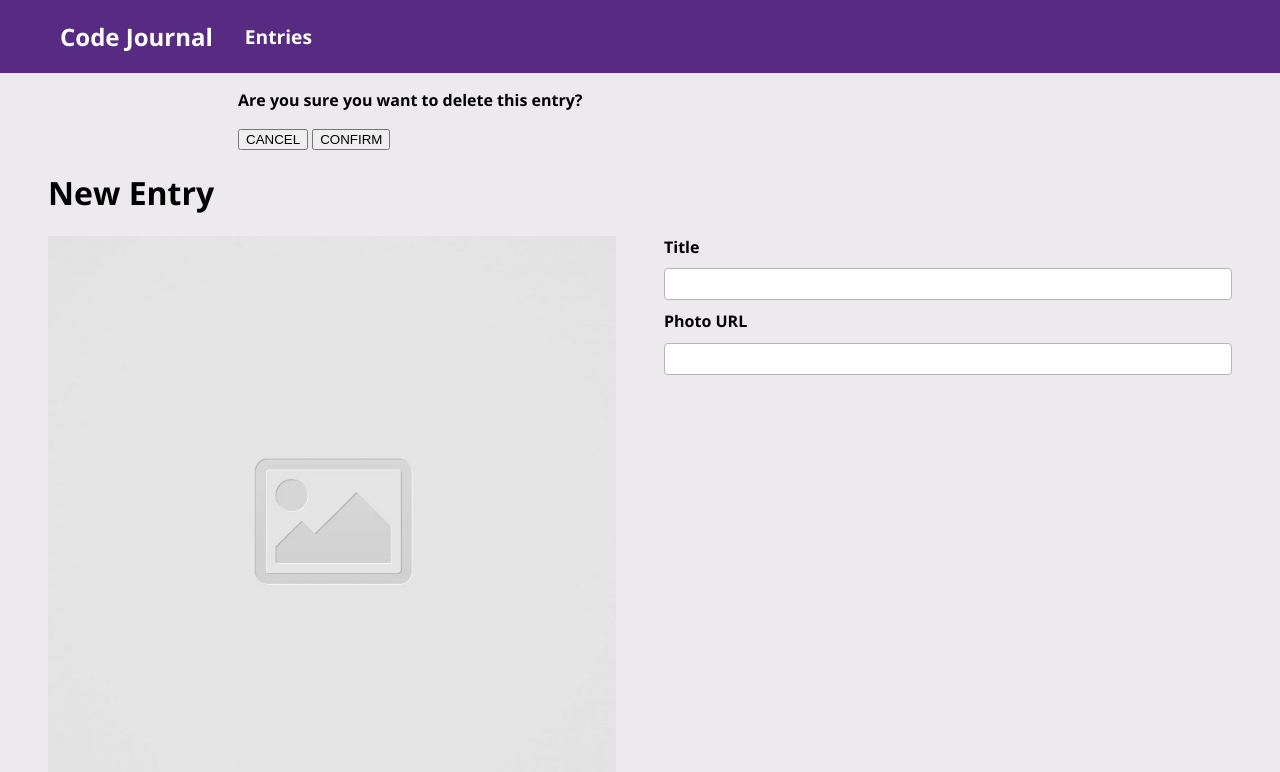
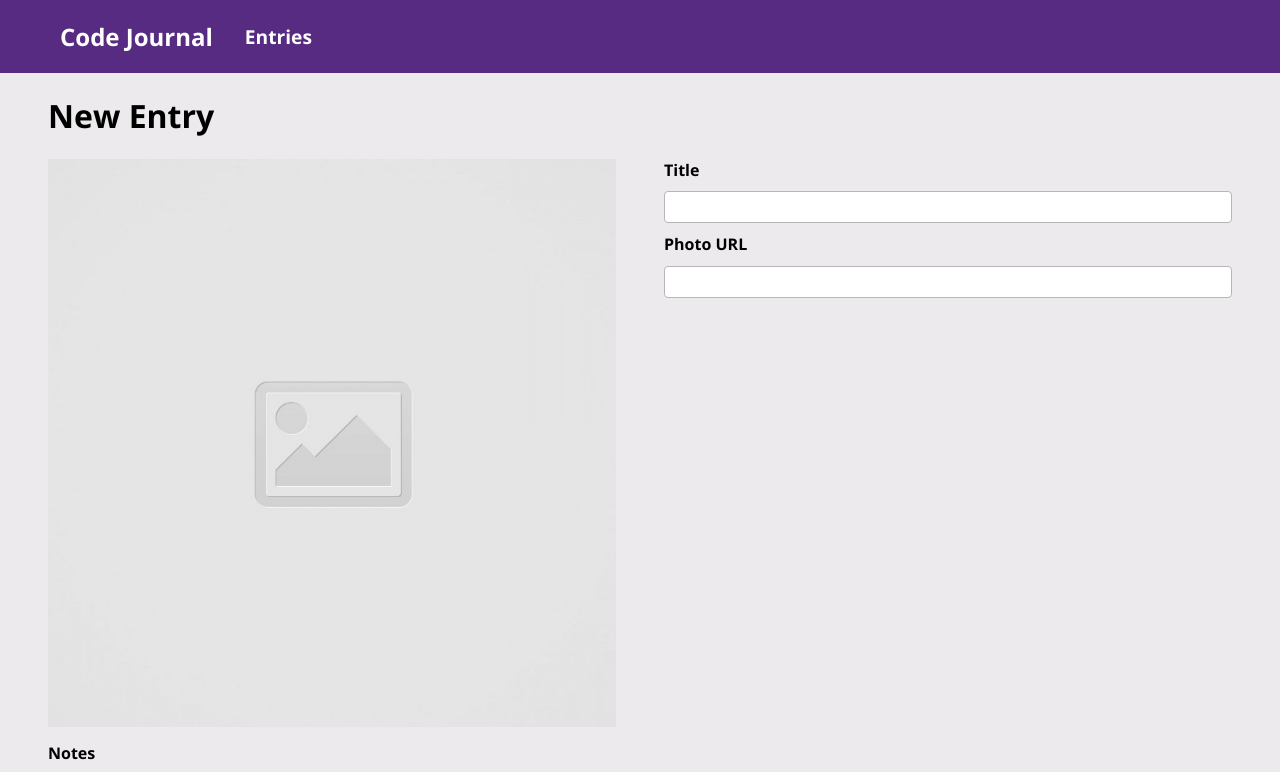
Before and after one commit to jdfenlason/code-journal, a website: page index.html in a window 1280 px wide. Shown: the top 772 px of the page. Drawn offline with nearby package versions, Linux system fonts and the light colour scheme.

Commit message:
Hide the modal if the user clicks Cancel

```diff
--- a/index.html
+++ b/index.html
@@ -33,7 +33,7 @@
 
     <main>
       <div class="container">
-        <div class="view-modal">
+        <div class="hidden view-modal">
           <div class="modal-container">
             <div class="form-container">
               <div class="modal-text">
--- a/js/main.js
+++ b/js/main.js
@@ -125,6 +125,7 @@ function viewEntryForm(event) {
 function viewEntries(event) {
   $viewEntryForm.className = 'hidden view-entry-form';
   $viewEntries.className = 'entries-view';
+  $viewModal.className = 'hidden view-modal';
   data.view = 'entries';
   $newEntry.reset();
   $imageUrl.setAttribute('src', 'images/placeholder-image-square.jpg');
```
